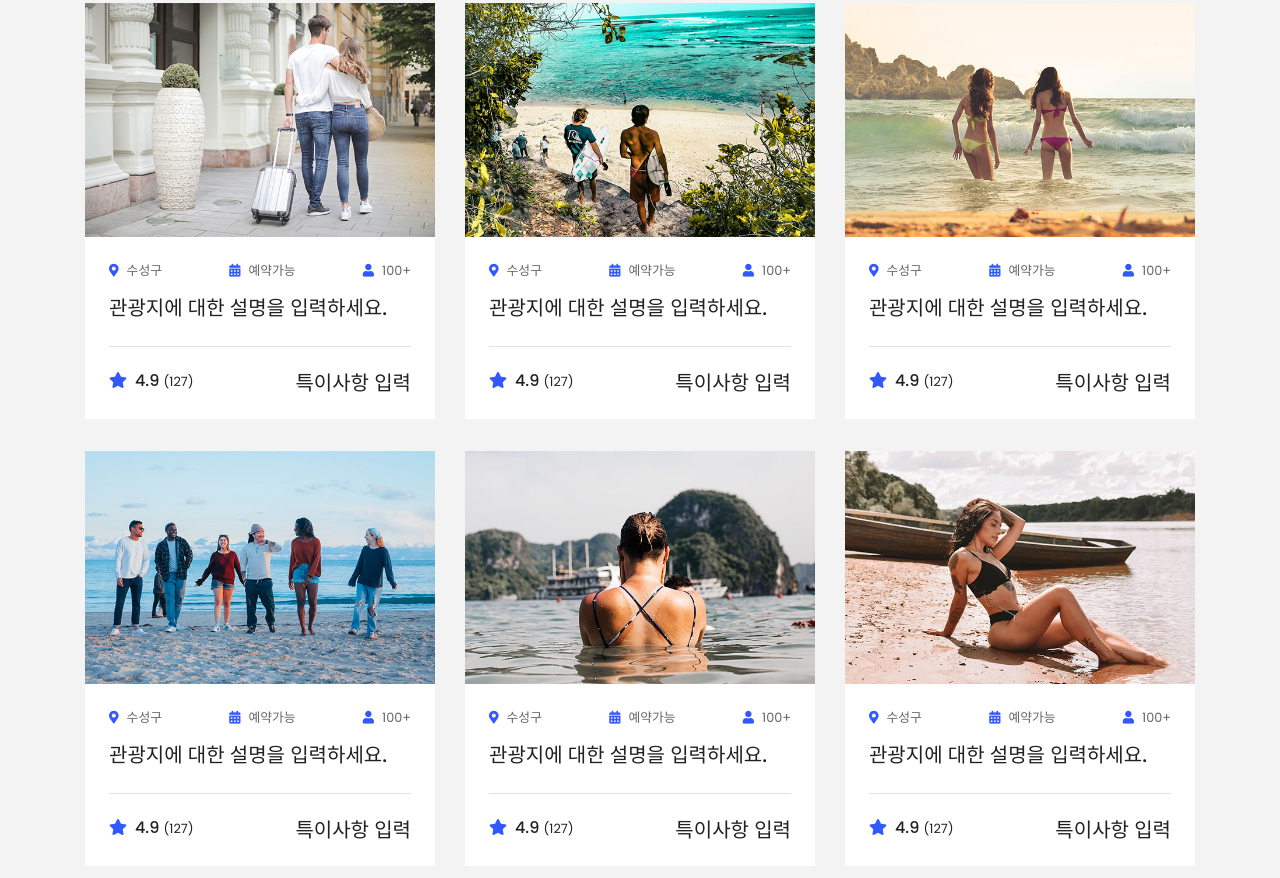
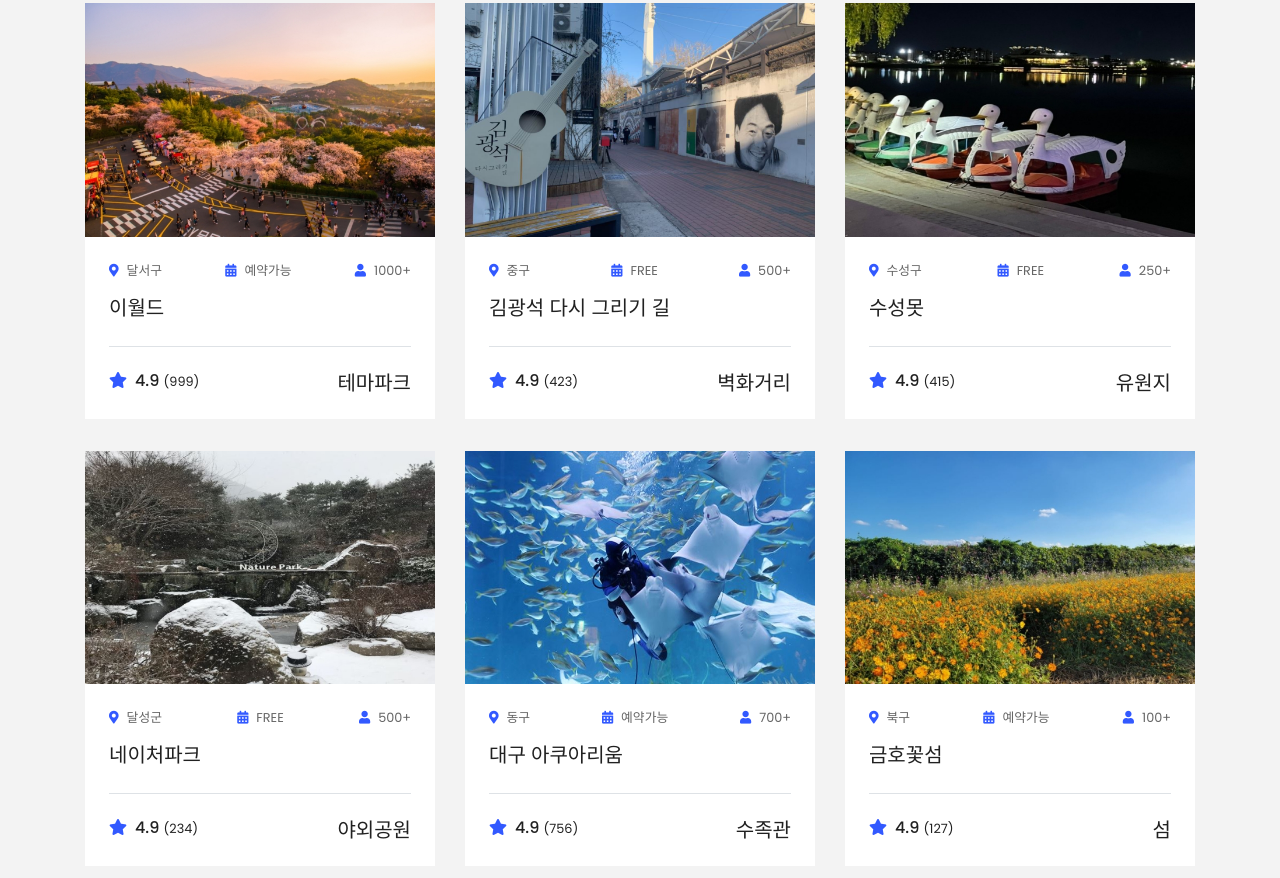
Before and after one commit to toshinebutnotflash/daegu, a plain HTML site: page tour.html in a window 1280 px wide. Shown: the part 806-1684 px from the top of the page. Drawn offline with nearby package versions, Linux system fonts and the light colour scheme.

Commit message:
Add files via upload

```diff
--- a/tour.html
+++ b/tour.html
@@ -141,18 +141,18 @@
       <div class="row">
         <div class="col-lg-4 col-md-6 mb-4">
           <div class="package-item bg-white mb-2">
-            <img class="img-fluid" src="img/package-1.jpg" alt="">
+            <img class="img-fluid" src="img/eworld1.jpg" alt="">
             <div class="p-4">
               <div class="d-flex justify-content-between mb-3">
-                <small class="m-0"><i class="fa fa-map-marker-alt text-primary mr-2"></i>수성구</small>
+                <small class="m-0"><i class="fa fa-map-marker-alt text-primary mr-2"></i>달서구</small>
                 <small class="m-0"><i class="fa fa-calendar-alt text-primary mr-2"></i>예약가능</small>
-                <small class="m-0"><i class="fa fa-user text-primary mr-2"></i>100+</small>
+                <small class="m-0"><i class="fa fa-user text-primary mr-2"></i>1000+</small>
               </div>
-              <a class="h5 text-decoration-none" href="">관광지에 대한 설명을 입력하세요.</a>
+              <a class="h5 text-decoration-none" href="">이월드</a>
               <div class="border-top mt-4 pt-4">
                 <div class="d-flex justify-content-between">
-                  <h6 class="m-0"><i class="fa fa-star text-primary mr-2"></i>4.9 <small>(127)</small></h6>
-                  <h5 class="m-0">특이사항 입력</h5>
+                  <h6 class="m-0"><i class="fa fa-star text-primary mr-2"></i>4.9 <small>(999)</small></h6>
+                  <h5 class="m-0">테마파크</h5>
                 </div>
               </div>
             </div>
@@ -160,18 +160,18 @@
         </div>
         <div class="col-lg-4 col-md-6 mb-4">
           <div class="package-item bg-white mb-2">
-            <img class="img-fluid" src="img/package-2.jpg" alt="">
+            <img class="img-fluid" src="img/gwang.png" alt="">
             <div class="p-4">
               <div class="d-flex justify-content-between mb-3">
-                <small class="m-0"><i class="fa fa-map-marker-alt text-primary mr-2"></i>수성구</small>
-                <small class="m-0"><i class="fa fa-calendar-alt text-primary mr-2"></i>예약가능</small>
-                <small class="m-0"><i class="fa fa-user text-primary mr-2"></i>100+</small>
+                <small class="m-0"><i class="fa fa-map-marker-alt text-primary mr-2"></i>중구</small>
+                <small class="m-0"><i class="fa fa-calendar-alt text-primary mr-2"></i>FREE</small>
+                <small class="m-0"><i class="fa fa-user text-primary mr-2"></i>500+</small>
               </div>
-              <a class="h5 text-decoration-none" href="">관광지에 대한 설명을 입력하세요.</a>
+              <a class="h5 text-decoration-none" href="">김광석 다시 그리기 길</a>
               <div class="border-top mt-4 pt-4">
                 <div class="d-flex justify-content-between">
-                  <h6 class="m-0"><i class="fa fa-star text-primary mr-2"></i>4.9 <small>(127)</small></h6>
-                  <h5 class="m-0">특이사항 입력</h5>
+                  <h6 class="m-0"><i class="fa fa-star text-primary mr-2"></i>4.9 <small>(423)</small></h6>
+                  <h5 class="m-0">벽화거리</h5>
                 </div>
               </div>
             </div>
@@ -179,18 +179,18 @@
         </div>
         <div class="col-lg-4 col-md-6 mb-4">
           <div class="package-item bg-white mb-2">
-            <img class="img-fluid" src="img/package-3.jpg" alt="">
+            <img class="img-fluid" src="img/suseong1.jpg" alt="">
             <div class="p-4">
               <div class="d-flex justify-content-between mb-3">
                 <small class="m-0"><i class="fa fa-map-marker-alt text-primary mr-2"></i>수성구</small>
-                <small class="m-0"><i class="fa fa-calendar-alt text-primary mr-2"></i>예약가능</small>
-                <small class="m-0"><i class="fa fa-user text-primary mr-2"></i>100+</small>
+                <small class="m-0"><i class="fa fa-calendar-alt text-primary mr-2"></i>FREE</small>
+                <small class="m-0"><i class="fa fa-user text-primary mr-2"></i>250+</small>
               </div>
-              <a class="h5 text-decoration-none" href="">관광지에 대한 설명을 입력하세요.</a>
+              <a class="h5 text-decoration-none" href="">수성못</a>
               <div class="border-top mt-4 pt-4">
                 <div class="d-flex justify-content-between">
-                  <h6 class="m-0"><i class="fa fa-star text-primary mr-2"></i>4.9 <small>(127)</small></h6>
-                  <h5 class="m-0">특이사항 입력</h5>
+                  <h6 class="m-0"><i class="fa fa-star text-primary mr-2"></i>4.9 <small>(415)</small></h6>
+                  <h5 class="m-0">유원지</h5>
                 </div>
               </div>
             </div>
@@ -198,18 +198,18 @@
         </div>
         <div class="col-lg-4 col-md-6 mb-4">
           <div class="package-item bg-white mb-2">
-            <img class="img-fluid" src="img/package-4.jpg" alt="">
+            <img class="img-fluid" src="img/nature.jpg" alt="">
             <div class="p-4">
               <div class="d-flex justify-content-between mb-3">
-                <small class="m-0"><i class="fa fa-map-marker-alt text-primary mr-2"></i>수성구</small>
-                <small class="m-0"><i class="fa fa-calendar-alt text-primary mr-2"></i>예약가능</small>
-                <small class="m-0"><i class="fa fa-user text-primary mr-2"></i>100+</small>
+                <small class="m-0"><i class="fa fa-map-marker-alt text-primary mr-2"></i>달성군</small>
+                <small class="m-0"><i class="fa fa-calendar-alt text-primary mr-2"></i>FREE</small>
+                <small class="m-0"><i class="fa fa-user text-primary mr-2"></i>500+</small>
               </div>
-              <a class="h5 text-decoration-none" href="">관광지에 대한 설명을 입력하세요.</a>
+              <a class="h5 text-decoration-none" href="">네이처파크</a>
               <div class="border-top mt-4 pt-4">
                 <div class="d-flex justify-content-between">
-                  <h6 class="m-0"><i class="fa fa-star text-primary mr-2"></i>4.9 <small>(127)</small></h6>
-                  <h5 class="m-0">특이사항 입력</h5>
+                  <h6 class="m-0"><i class="fa fa-star text-primary mr-2"></i>4.9 <small>(234)</small></h6>
+                  <h5 class="m-0">야외공원</h5>
                 </div>
               </div>
             </div>
@@ -217,18 +217,18 @@
         </div>
         <div class="col-lg-4 col-md-6 mb-4">
           <div class="package-item bg-white mb-2">
-            <img class="img-fluid" src="img/package-5.jpg" alt="">
+            <img class="img-fluid" src="img/aqua.jpg" alt="">
             <div class="p-4">
               <div class="d-flex justify-content-between mb-3">
-                <small class="m-0"><i class="fa fa-map-marker-alt text-primary mr-2"></i>수성구</small>
+                <small class="m-0"><i class="fa fa-map-marker-alt text-primary mr-2"></i>동구</small>
                 <small class="m-0"><i class="fa fa-calendar-alt text-primary mr-2"></i>예약가능</small>
-                <small class="m-0"><i class="fa fa-user text-primary mr-2"></i>100+</small>
+                <small class="m-0"><i class="fa fa-user text-primary mr-2"></i>700+</small>
               </div>
-              <a class="h5 text-decoration-none" href="">관광지에 대한 설명을 입력하세요.</a>
+              <a class="h5 text-decoration-none" href="">대구 아쿠아리움</a>
               <div class="border-top mt-4 pt-4">
                 <div class="d-flex justify-content-between">
-                  <h6 class="m-0"><i class="fa fa-star text-primary mr-2"></i>4.9 <small>(127)</small></h6>
-                  <h5 class="m-0">특이사항 입력</h5>
+                  <h6 class="m-0"><i class="fa fa-star text-primary mr-2"></i>4.9 <small>(756)</small></h6>
+                  <h5 class="m-0">수족관</h5>
                 </div>
               </div>
             </div>
@@ -236,18 +236,18 @@
         </div>
         <div class="col-lg-4 col-md-6 mb-4">
           <div class="package-item bg-white mb-2">
-            <img class="img-fluid" src="img/package-6.jpg" alt="">
+            <img class="img-fluid" src="img/flower.jpg" alt="">
             <div class="p-4">
               <div class="d-flex justify-content-between mb-3">
-                <small class="m-0"><i class="fa fa-map-marker-alt text-primary mr-2"></i>수성구</small>
+                <small class="m-0"><i class="fa fa-map-marker-alt text-primary mr-2"></i>북구</small>
                 <small class="m-0"><i class="fa fa-calendar-alt text-primary mr-2"></i>예약가능</small>
                 <small class="m-0"><i class="fa fa-user text-primary mr-2"></i>100+</small>
               </div>
-              <a class="h5 text-decoration-none" href="">관광지에 대한 설명을 입력하세요.</a>
+              <a class="h5 text-decoration-none" href="">금호꽃섬</a>
               <div class="border-top mt-4 pt-4">
                 <div class="d-flex justify-content-between">
                   <h6 class="m-0"><i class="fa fa-star text-primary mr-2"></i>4.9 <small>(127)</small></h6>
-                  <h5 class="m-0">특이사항 입력</h5>
+                  <h5 class="m-0">섬</h5>
                 </div>
               </div>
             </div>
```
Also changed, not shown: cafe.html (+30 -30 lines), festival.html (+20 -20 lines), jeon.html (+1 -1 lines), restaurant.html (+33 -33 lines).
